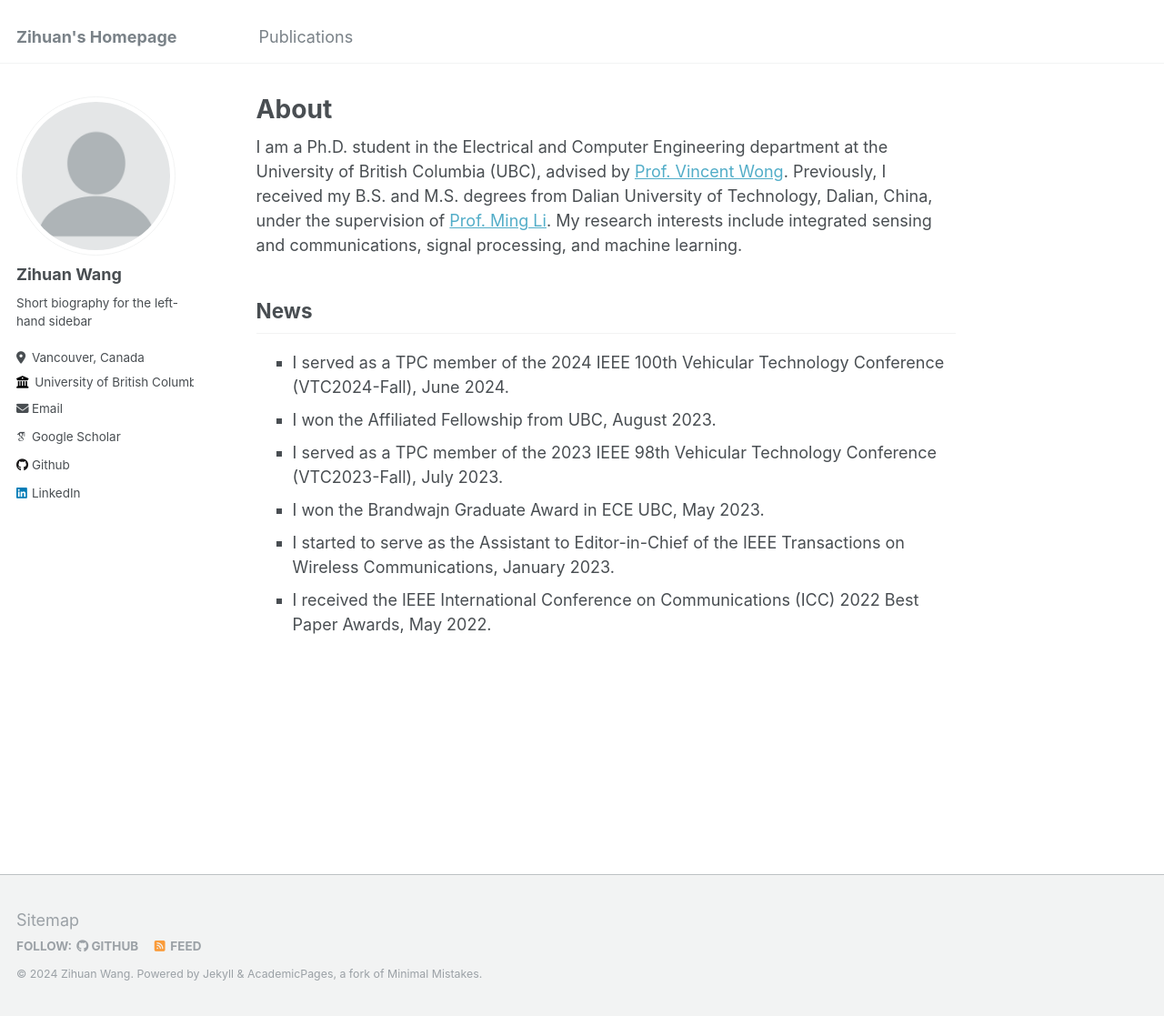
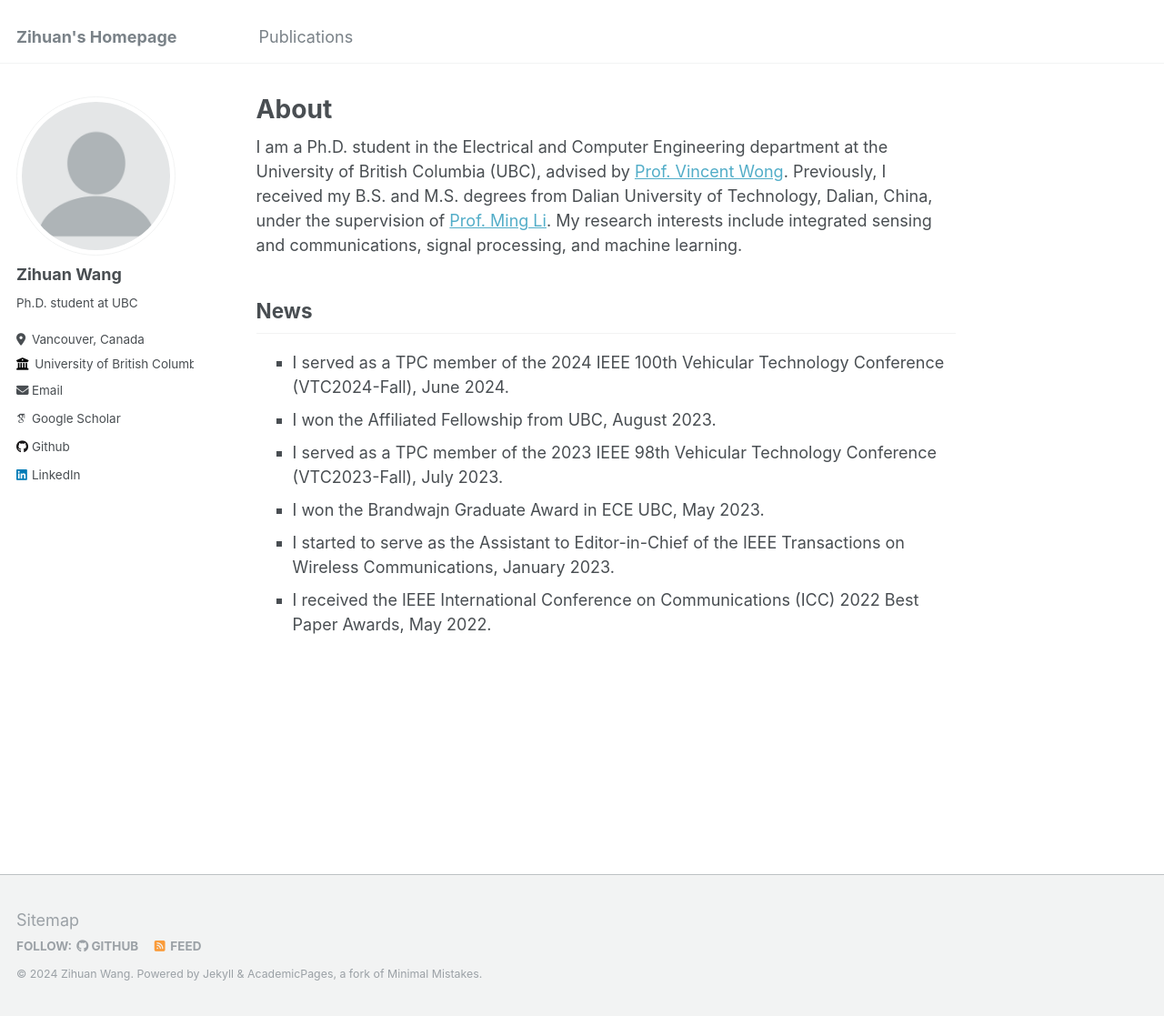
Before and after one commit to zihuanwang/zihuanwang.github.io, a Jekyll site: the page built from _pages/about.md, in a window 1280 px wide and 1117 px high. Shown: the whole window at 91% size. Built offline with Jekyll 4.4.1, drawn with Linux system fonts in a browser that asks for light colours; some web fonts are replaced.

Commit message:
Update _config.yml

```diff
--- a/_config.yml
+++ b/_config.yml
@@ -24,7 +24,7 @@ author:
   avatar           : "profile.png"
   name             : "Zihuan Wang"
   pronouns         : # example: "she/her"
-  bio              : "Short biography for the left-hand sidebar"
+  bio              : "Ph.D. student at UBC"
   location         : "Vancouver, Canada"
   employer         : "University of British Columbia"
   uri              : # URL
```
